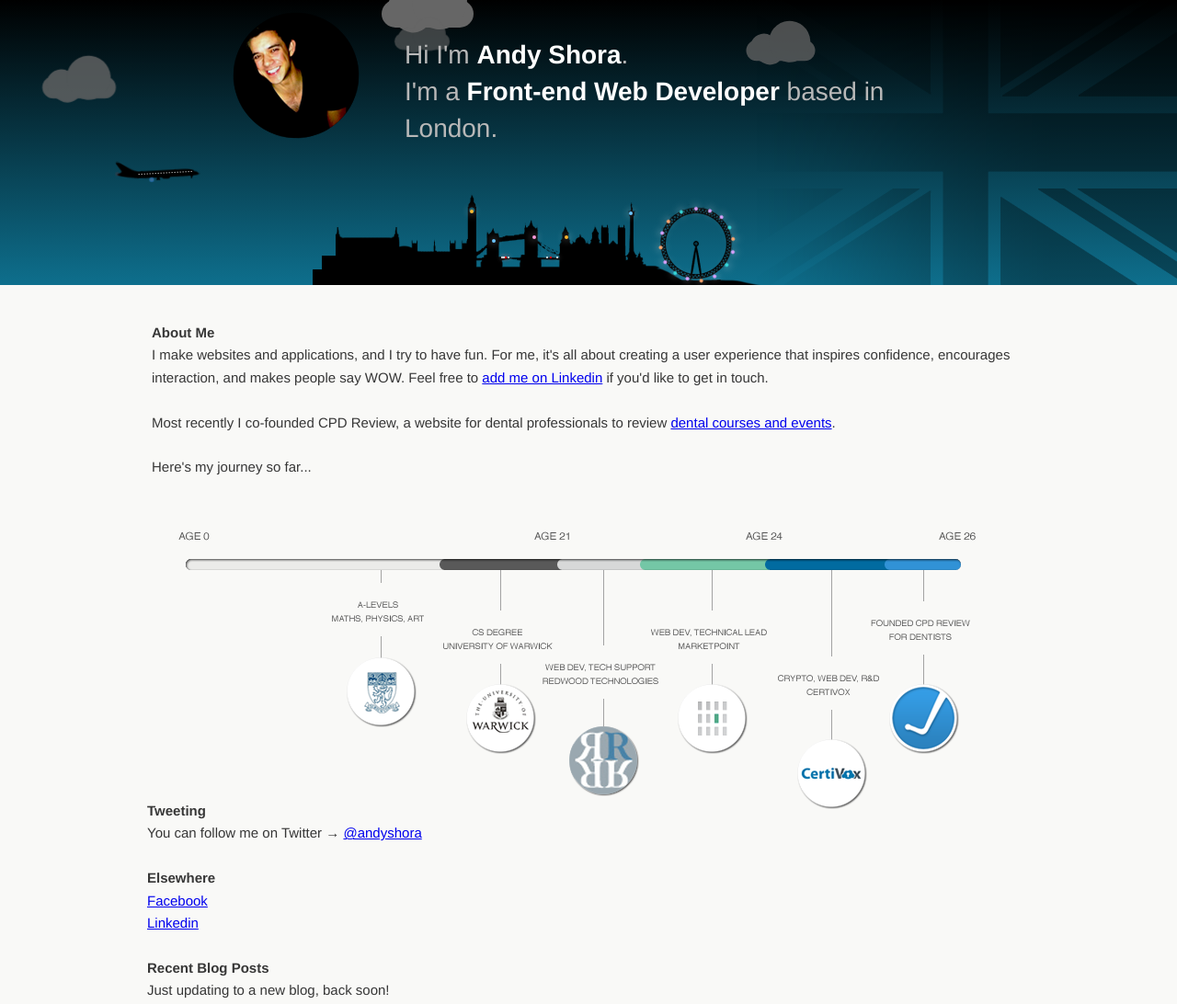
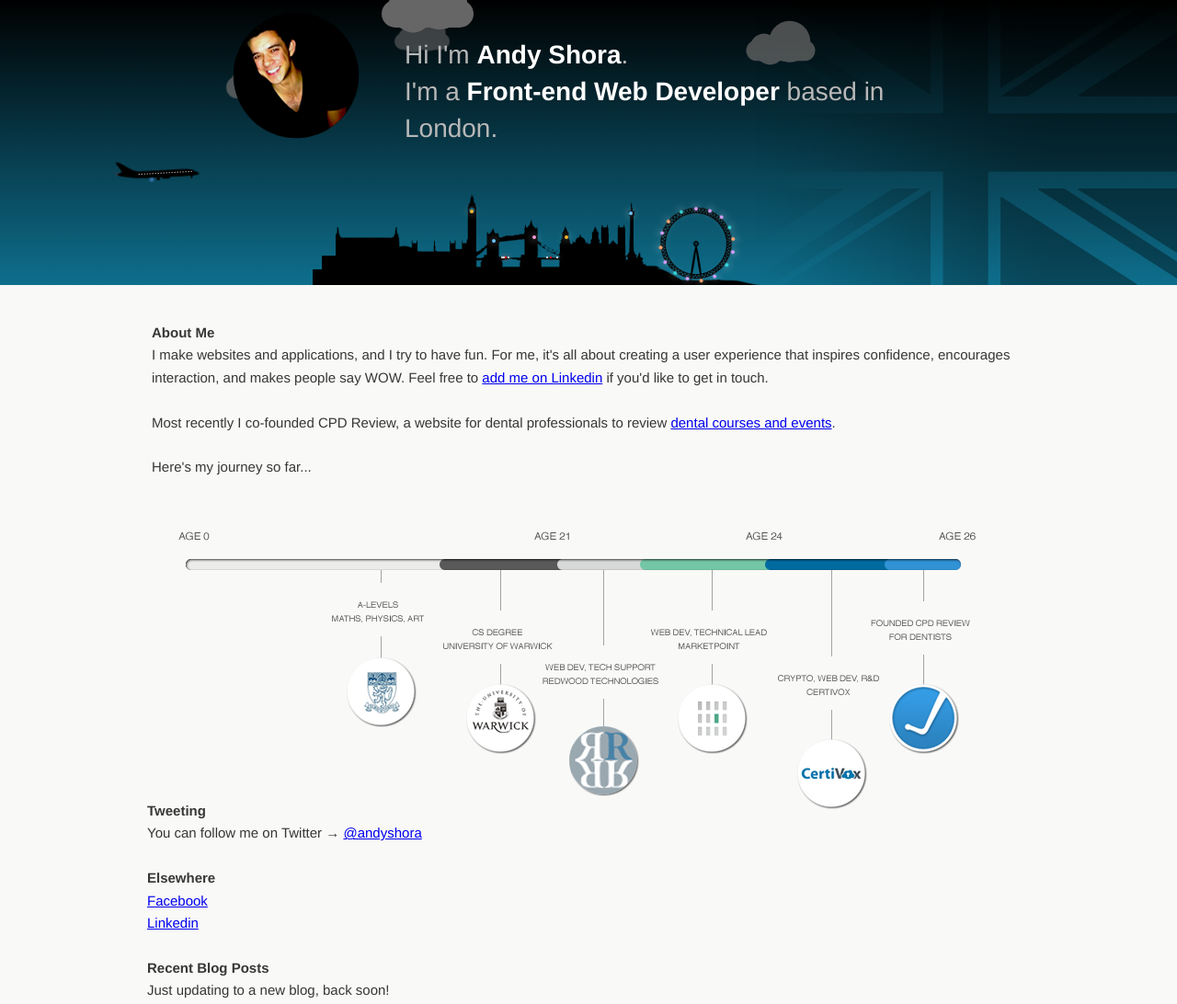
Before and after one commit to andyshora/andyshora, a website: page public_html/index.html in a window 1280 px wide. Shown: the top 1092 px of the page at 92% size. Drawn offline with Linux system fonts and the light colour scheme.

Commit message:
clouds fix

```diff
--- a/public_html/css/main.css
+++ b/public_html/css/main.css
@@ -1140,7 +1140,7 @@ ul#links > li > a {
 }
 
 .x3 {
-	left: -250px; top: 20px;
+	left: -50px; top: 20px;
 
 	-webkit-transform: scale(0.8);
 	-moz-transform: scale(0.8);
```
